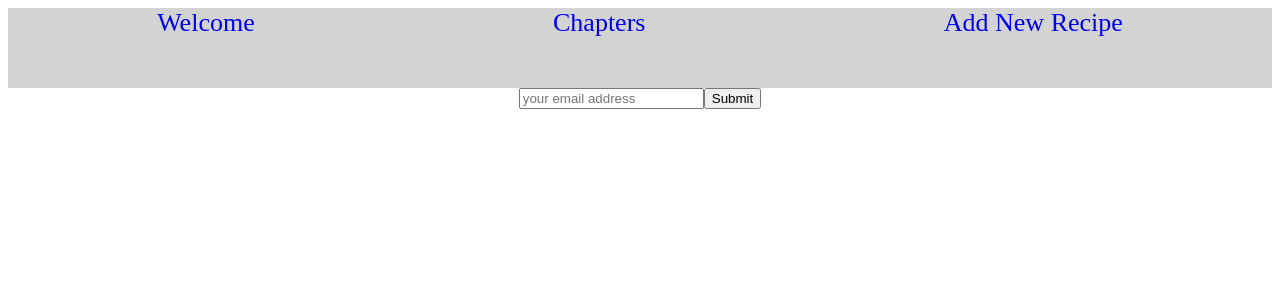
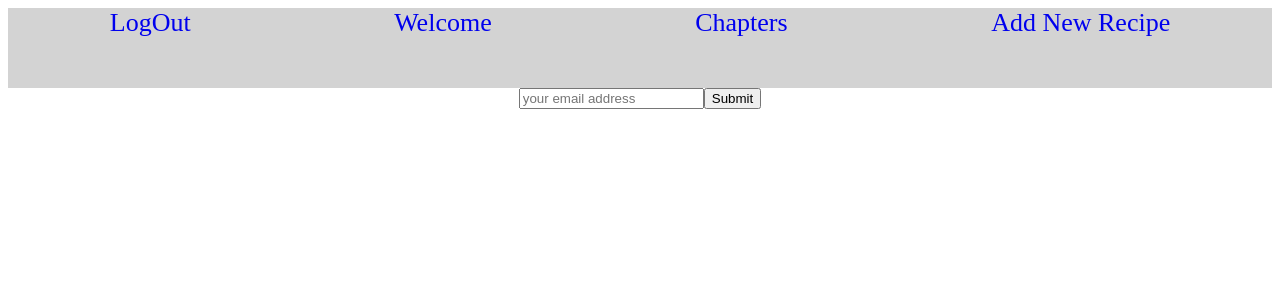
Before and after one commit to elkins2k/cookbook, a React (Create React App) app: page /user in a window 1280 px wide. Shown: the top 300 px of the page. Built offline with nearby package versions, Linux system fonts and the light colour scheme; no server answers.

Commit message:
added missing logout nav

```diff
--- a/src/App.js
+++ b/src/App.js
@@ -253,6 +253,11 @@ export default withRouter(class App extends Component {
       <div className="App">
         <header className="App-header">
           <div>
+            <Link to='/'>
+              LogOut
+            </Link>
+          </div>
+          <div>
             <Link to={`/user/${this.state.user_id}`}>
               Welcome {this.state.currentUser}
             </Link>
```
Also changed, not shown: src/components/Chapters.js (line endings or trailing spaces).
